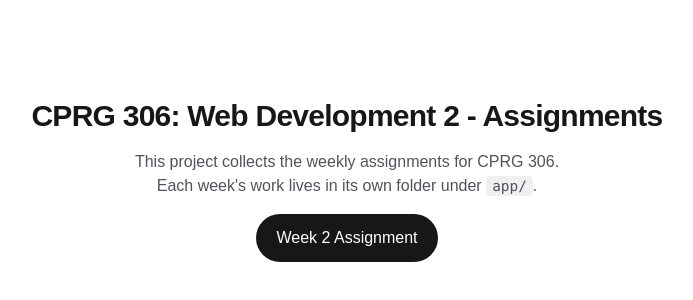
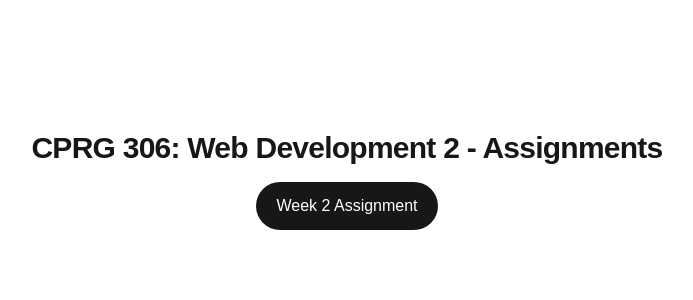
Before and after one commit to AlexG1-cell/cprg306-assignments, a Next.js app: page / in a window 1280 px wide. Shown: the part 220-520 px from the top of the page, without its empty margins (293-986 px from the left). Built offline with nearby package versions, Linux system fonts and the light colour scheme.

Commit message:
clean up root page

```diff
--- a/app/page.js
+++ b/app/page.js
@@ -6,14 +6,6 @@ export default function Home() {
       <h1 className="text-3xl font-semibold tracking-tight">
         CPRG 306: Web Development 2 - Assignments
       </h1>
-      <p className="max-w-md text-zinc-600 dark:text-zinc-400">
-        This project collects the weekly assignments for CPRG 306. Each
-        week&apos;s work lives in its own folder under{" "}
-        <code className="rounded bg-black/[.06] px-1.5 py-0.5 font-mono text-[0.9em] dark:bg-white/[.08]">
-          app/
-        </code>
-        .
-      </p>
       <Link
         href="/week-2"
         className="rounded-full bg-foreground px-5 py-3 text-background transition-colors hover:bg-[#383838] dark:hover:bg-[#ccc]"
```
